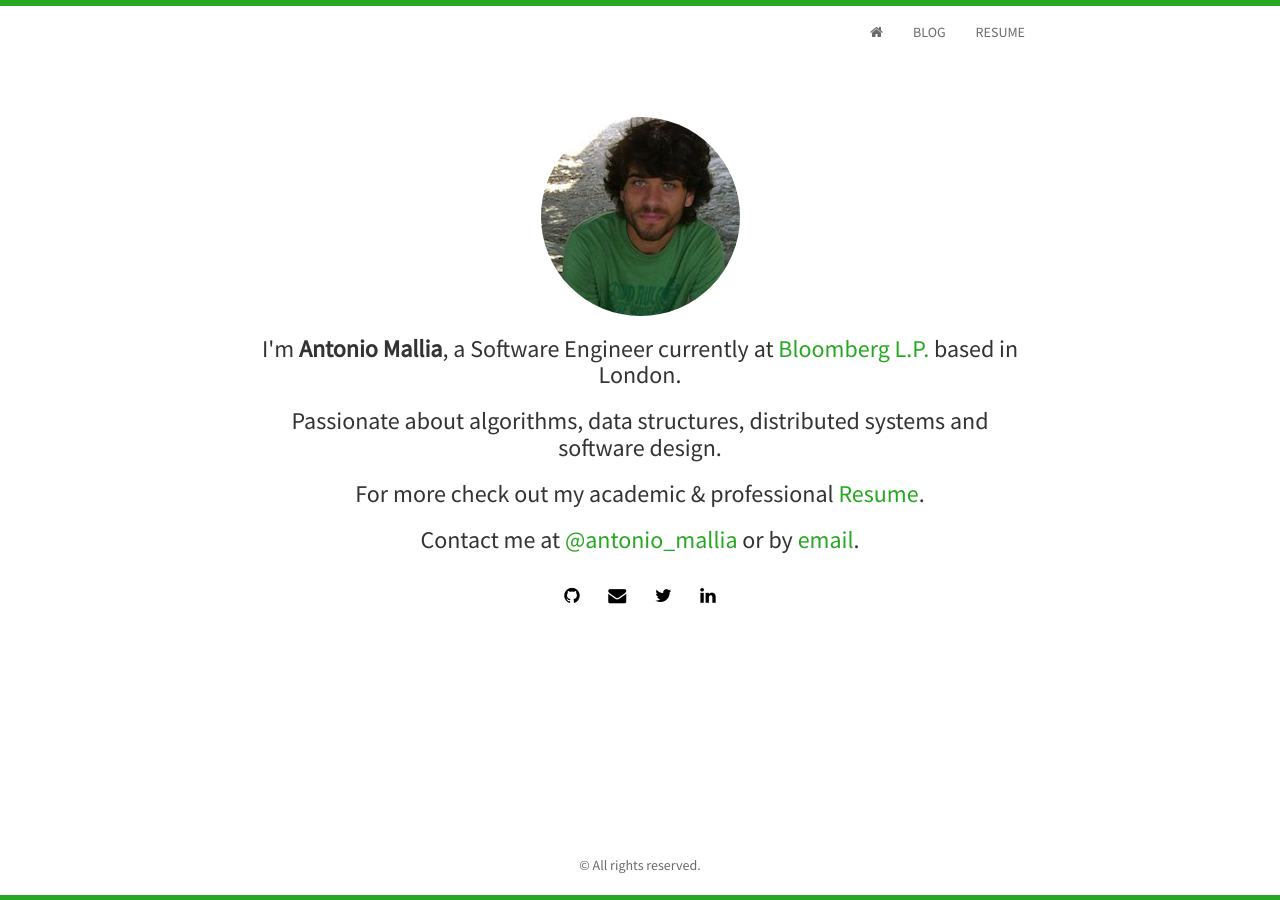
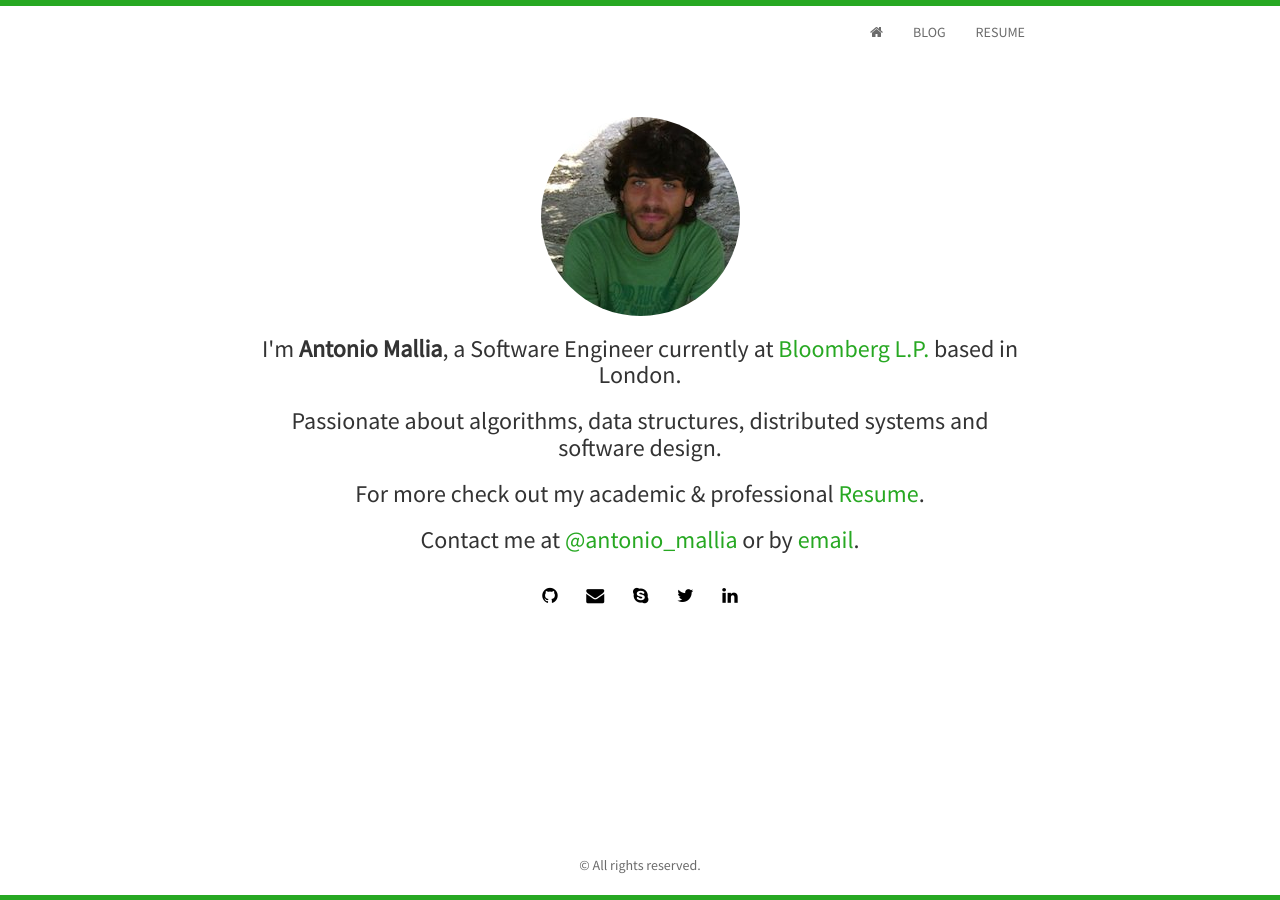
Before and after one commit to amallia/amallia.github.io, a Jekyll site: the page built from index.html, in a window 1280 px wide. Built offline with Jekyll 4.4.1, drawn with Linux system fonts in a browser that asks for light colours; nearby versions of some CDN libraries; the list of posts is cut into pages by our own code.

Commit message:
Added skype

```diff
--- a/_config.yml
+++ b/_config.yml
@@ -21,6 +21,7 @@ email: me@antoniomallia.it
 github: amallia # username
 twitter: antonio_mallia
 linkedin: antoniomallia
+skype: antonio.mallia
 #stackoverflow: username   #e.g: users/2735833/proton1h1
 #Comment out if you don't want disqus
 disqus: amallia
--- a/_includes/social.html
+++ b/_includes/social.html
@@ -6,7 +6,9 @@
     {% if site.email %}
 	  <a href="mailto:{{ site.email}}"><i class="fa fa-envelope"></i></a>
     {% endif %}
-
+    {% if site.skype %}
+      <a href="skype:{{ site.skype }}?add"><i class="fa fa-skype"></i></a>
+    {% endif %}
     {% if site.twitter %}
 	  <a href="http://twitter.com/{{ site.twitter }}"><i class="fa fa-twitter"></i></a>
     {% endif %}
```
